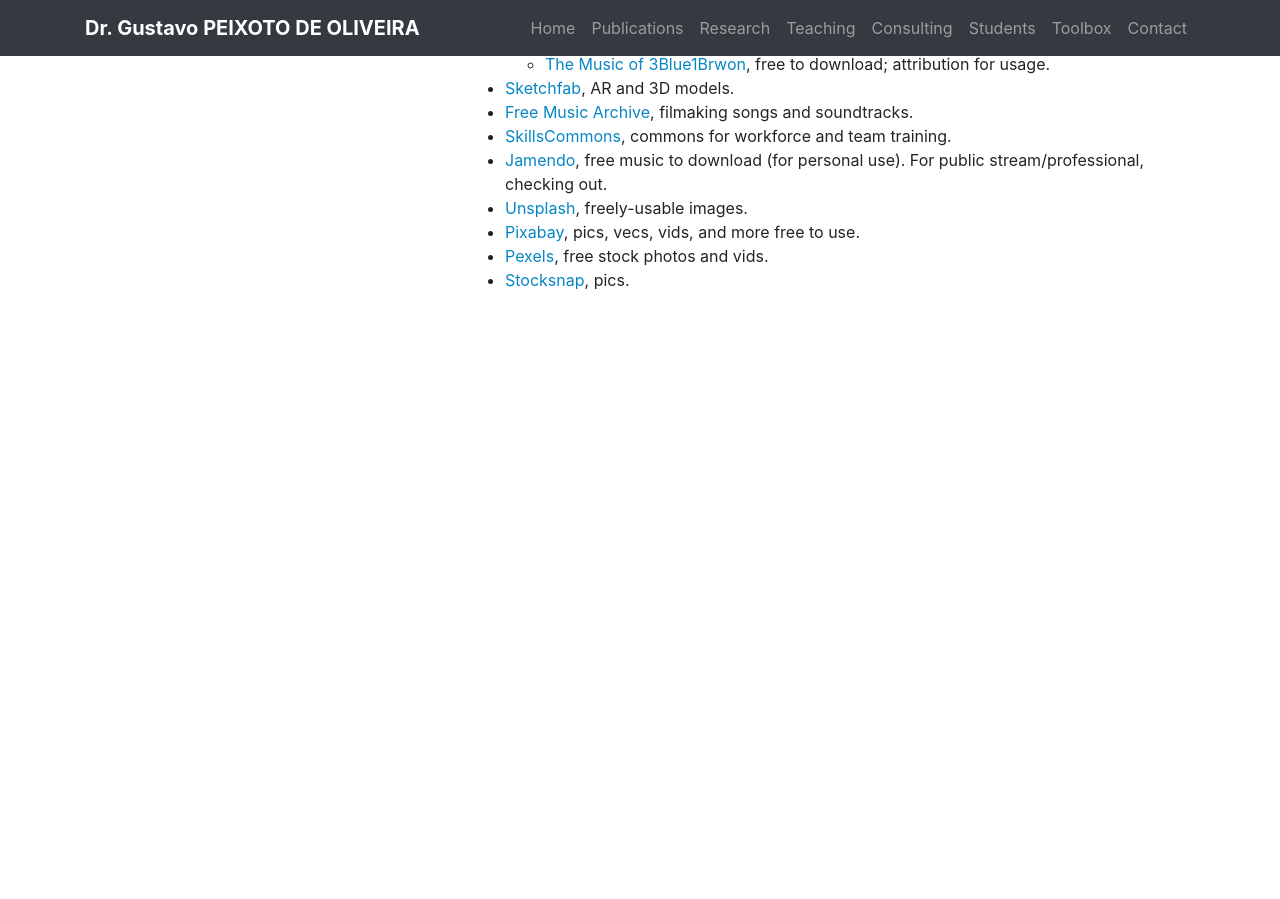
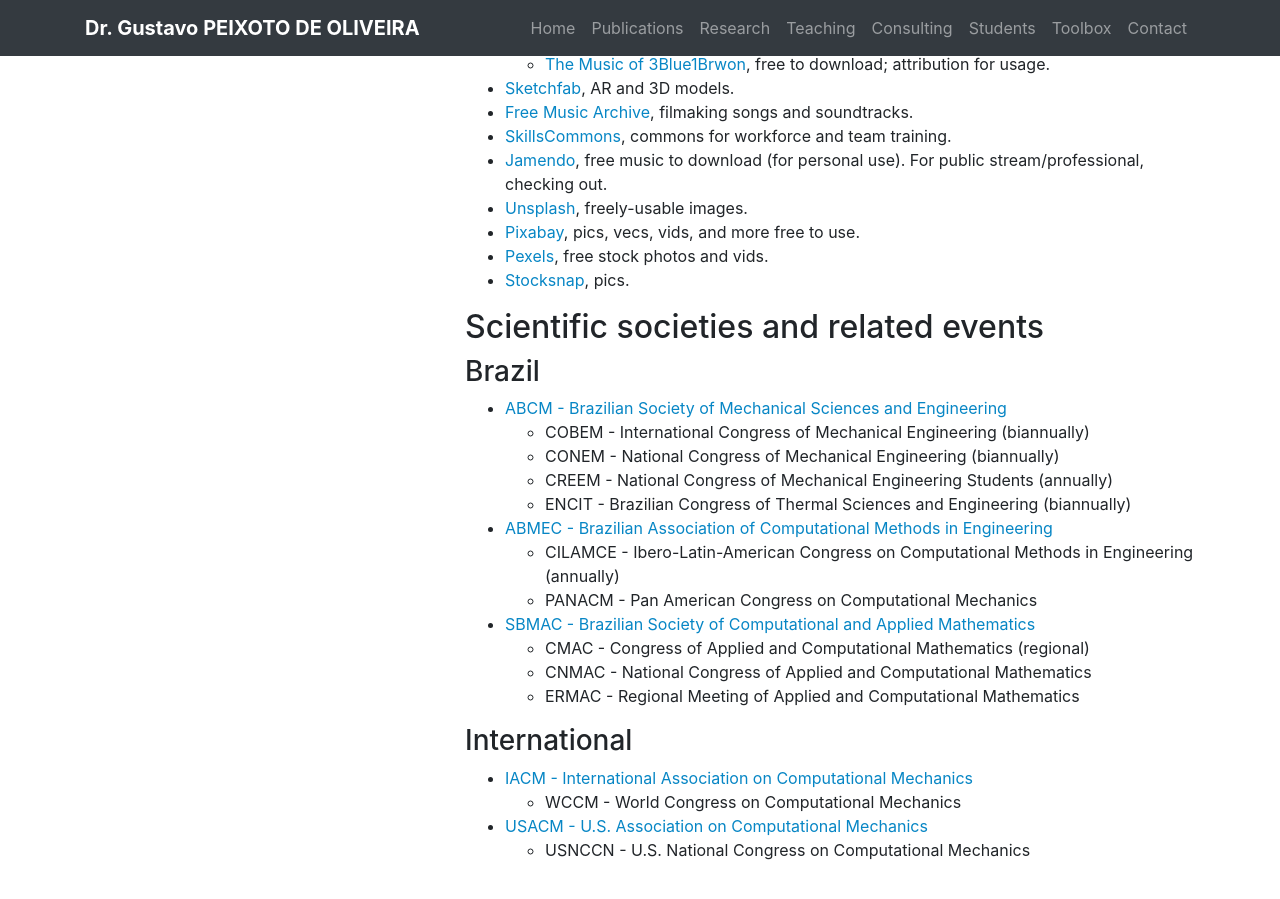
Before and after one commit to gcpeixoto/gcpeixoto.github.io, a Jekyll site: the page built from _toolbox/G-y-links.md, in a window 1280 px wide and 900 px high, scrolled down 932 px. Built offline with Jekyll 4.4.1, drawn with Linux system fonts in a browser that asks for light colours; before the commit the page ends 1264 px from its top, so only the background shows below that.

Commit message:
Add links to societies and events

```diff
--- a/_toolbox/G-y-links.md
+++ b/_toolbox/G-y-links.md
@@ -45,3 +45,29 @@
 - [Pixabay](https://pixabay.com/pt/), pics, vecs, vids, and more free to use.
 - [Pexels](https://www.pexels.com), free stock photos and vids.
 - [Stocksnap](https://stocksnap.io), pics.
+
+
+## Scientific societies and related events
+
+### Brazil
+
+- [ABCM - Brazilian Society of Mechanical Sciences and Engineering](https://abcm.org.br)
+	- COBEM - International Congress of Mechanical Engineering (biannually)
+	- CONEM - National Congress of Mechanical Engineering (biannually)
+	- CREEM - National Congress of Mechanical Engineering Students (annually)
+	- ENCIT - Brazilian Congress of Thermal Sciences and Engineering (biannually)
+
+- [ABMEC - Brazilian Association of Computational Methods in Engineering](http://www.abmec.org.br)
+	- CILAMCE - Ibero-Latin-American Congress on Computational Methods in Engineering (annually)
+	- PANACM - Pan American Congress on Computational Mechanics
+- [SBMAC - Brazilian Society of Computational and Applied Mathematics](https://www.sbmac.org.br)
+	- CMAC - Congress of Applied and Computational Mathematics (regional)
+	- CNMAC - National Congress of Applied and Computational Mathematics
+	- ERMAC - Regional Meeting of Applied and Computational Mathematics
+
+### International
+
+- [IACM - International Association on Computational Mechanics](https://iacm.info/#)
+	- WCCM - World Congress on Computational Mechanics
+- [USACM - U.S. Association on Computational Mechanics](https://www.usacm.org)
+	- USNCCN - U.S. National Congress on Computational Mechanics
```
